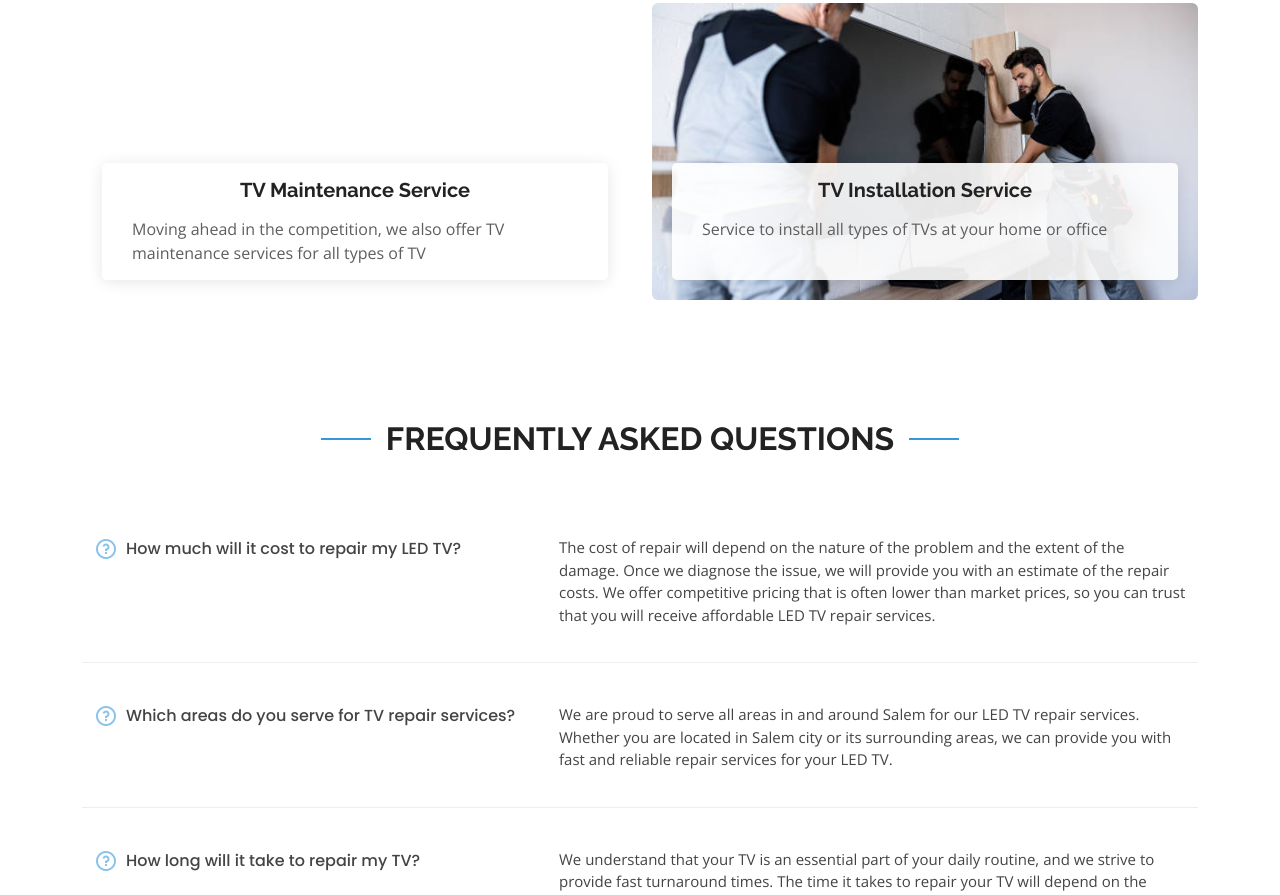
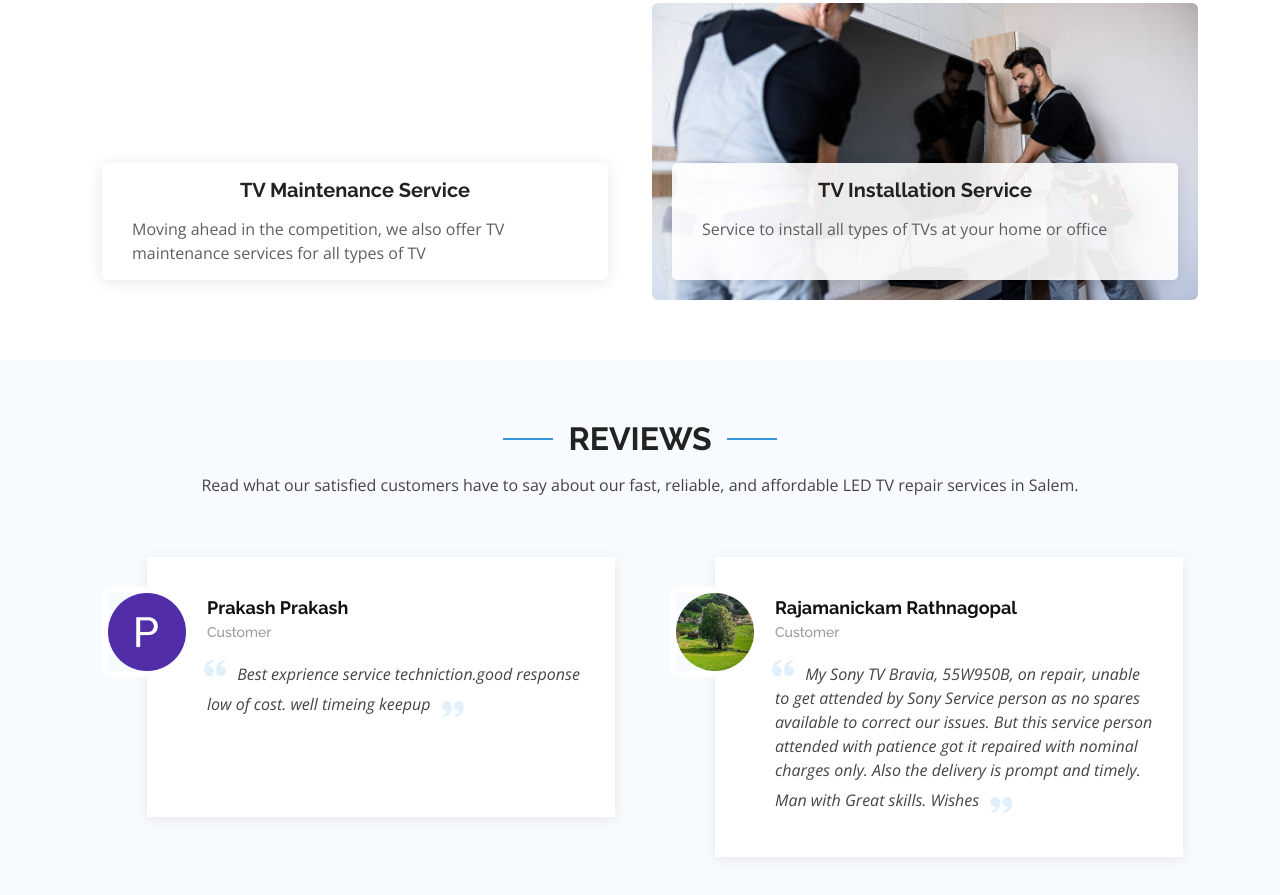
Before and after one commit to PragadeshBS/shasmiElectronicsSite, a plain HTML site: page index.html in a window 1280 px wide. Shown: the part 1905-2800 px from the top of the page. Drawn offline with nearby package versions, Linux system fonts and the light colour scheme.

Commit message:
add reviews

```diff
--- a/index.html
+++ b/index.html
@@ -105,9 +105,9 @@ In your html page, add the snippet and call gtag_report_conversion when someone
             </li> -->
             <!-- <li><a class="nav-link scrollto" href="#team">Team</a></li> -->
             <!-- <li><a class="nav-link scrollto" href="#pricing">Pricing</a></li> -->
-            <!-- <li>
+            <li>
               <a class="nav-link scrollto" href="#testimonials">Reviews</a>
-            </li> -->
+            </li>
             <li><a class="nav-link scrollto" href="#faq">FAQs</a></li>
             <!-- <li class="dropdown">
               <a href="#"
@@ -642,10 +642,10 @@ In your html page, add the snippet and call gtag_report_conversion when someone
       <!-- End Features Section -->
 
       <!-- ======= Testimonials Section ======= -->
-      <!-- <section id="testimonials" class="testimonials section-bg">
+      <section id="testimonials" class="testimonials section-bg">
         <div class="container">
           <div class="section-title" data-aos="fade-up">
-            <h2>Testimonials</h2>
+            <h2>Reviews</h2>
             <p>
               Read what our satisfied customers have to say about our fast,
               reliable, and affordable LED TV repair services in Salem.
@@ -676,7 +676,7 @@ In your html page, add the snippet and call gtag_report_conversion when someone
                   </div>
                 </div>
               </div>
-              End testimonial item
+              <!-- End testimonial item -->
 
               <div class="swiper-slide">
                 <div class="testimonial-wrap">
@@ -697,7 +697,7 @@ In your html page, add the snippet and call gtag_report_conversion when someone
                   </div>
                 </div>
               </div>
-              End testimonial item
+              <!-- End testimonial item -->
 
               <div class="swiper-slide">
                 <div class="testimonial-wrap">
@@ -722,7 +722,7 @@ In your html page, add the snippet and call gtag_report_conversion when someone
                   </div>
                 </div>
               </div>
-              End testimonial item
+              <!-- End testimonial item -->
 
               <div class="swiper-slide">
                 <div class="testimonial-wrap">
@@ -745,7 +745,7 @@ In your html page, add the snippet and call gtag_report_conversion when someone
                   </div>
                 </div>
               </div>
-              End testimonial item
+              <!-- End testimonial item -->
 
               <div class="swiper-slide">
                 <div class="testimonial-wrap">
@@ -767,12 +767,12 @@ In your html page, add the snippet and call gtag_report_conversion when someone
                   </div>
                 </div>
               </div>
-              End testimonial item
+              <!-- End testimonial item -->
             </div>
             <div class="swiper-pagination"></div>
           </div>
         </div>
-      </section> -->
+      </section>
       <!-- End Testimonials Section -->
 
       <!-- ======= Portfolio Section ======= -->
```
